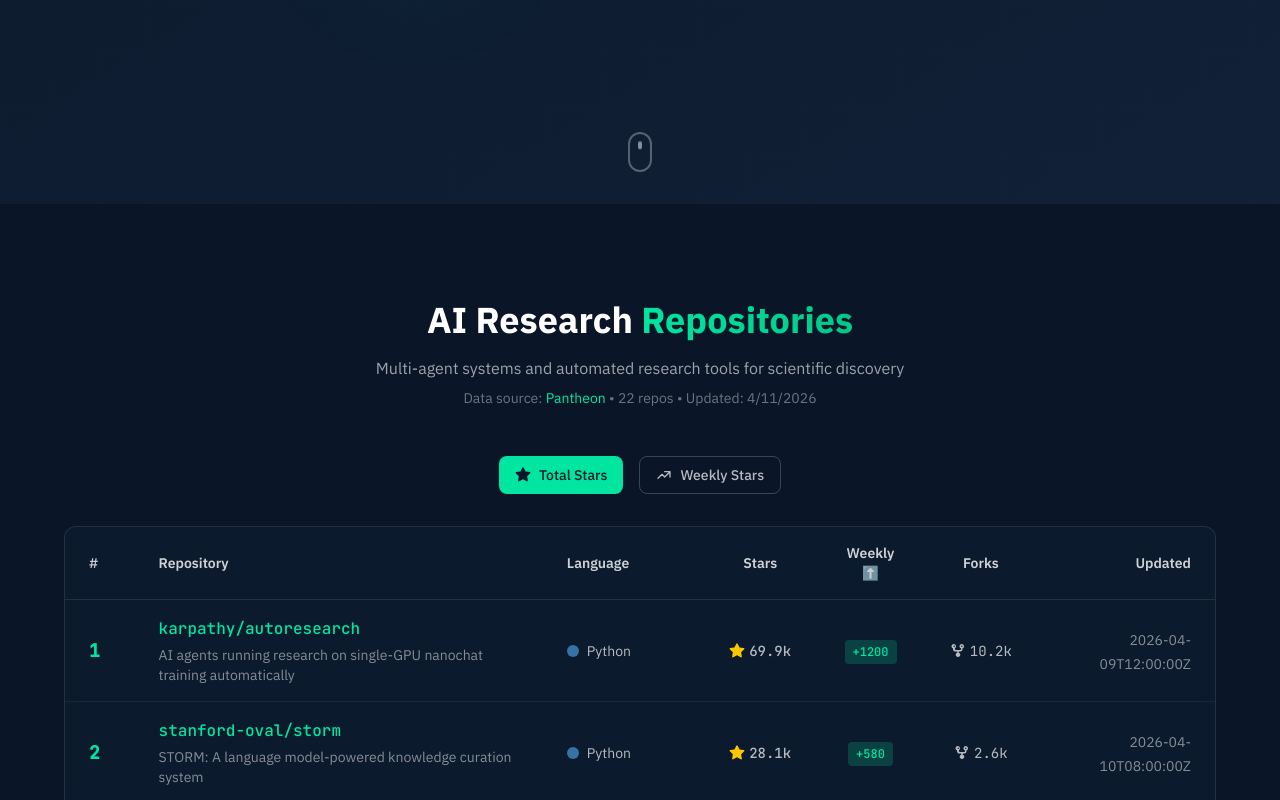
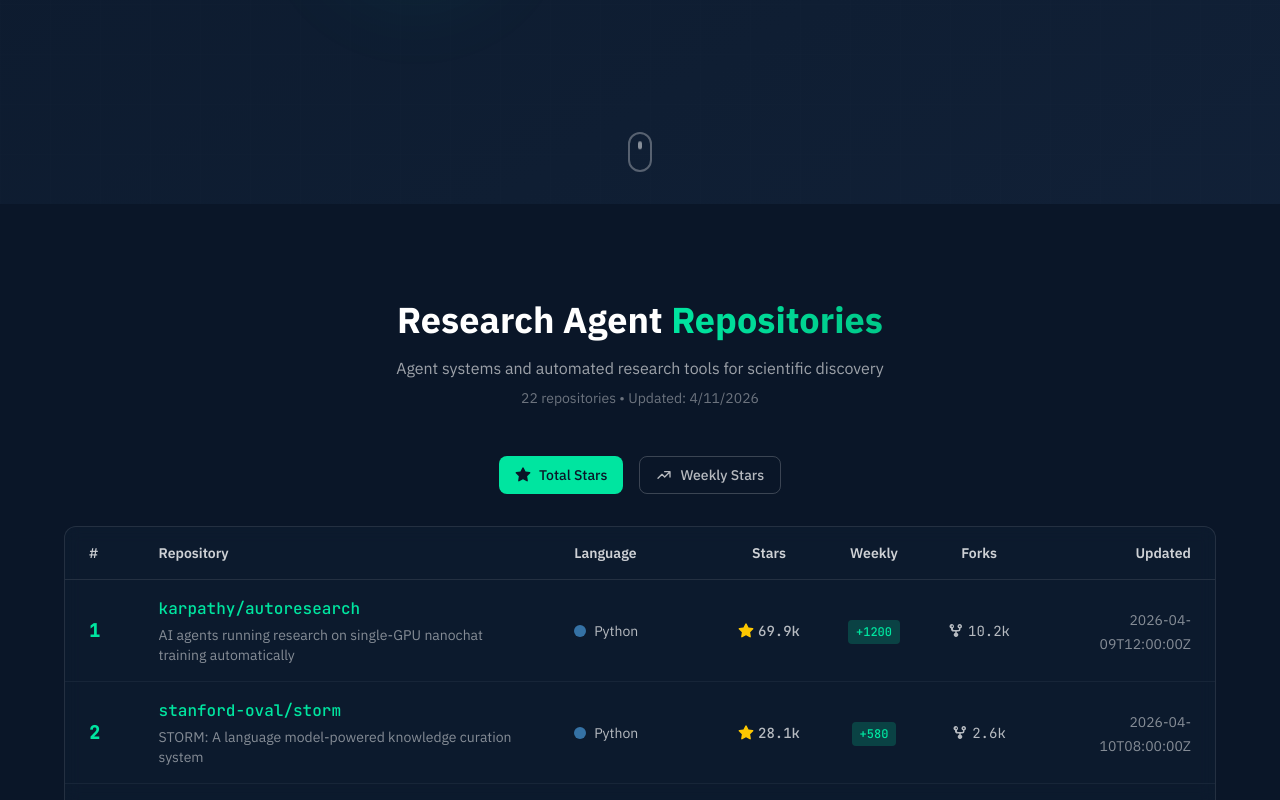
Before and after one commit to onepersonlab/onepersonlab-website, a React (Vite) app: page / in a window 1280 px wide. Shown: the part 596-1396 px from the top of the page. Built offline with nearby package versions, Linux system fonts and the light colour scheme.

Commit message:
fix: remove Pantheon source, rename title, remove arrow

```diff
--- a/src/components/ReposSection.tsx
+++ b/src/components/ReposSection.tsx
@@ -57,14 +57,14 @@
     >
       <div className={`max-w-6xl mx-auto mb-12 text-center transition-all duration-1000 ${isVisible ? 'opacity-100 translate-y-0' : 'opacity-0 translate-y-8'}`}>
         <h2 id="repos-heading" className="text-3xl md:text-4xl font-bold text-white mb-4" style={{ fontFamily: 'var(--font-display)' }}>
-          AI Research{' '}
+          Research Agent{' '}
           <span className="text-transparent bg-clip-text bg-gradient-to-r from-mint-400 to-mint-500">Repositories</span>
         </h2>
         <p className="text-white/60 max-w-2xl mx-auto" style={{ fontFamily: 'var(--font-body)' }}>
-          Multi-agent systems and automated research tools for scientific discovery
+          Agent systems and automated research tools for scientific discovery
         </p>
         <p className="text-white/40 text-sm mt-2" style={{ fontFamily: 'var(--font-body)' }}>
-          Data source: <a href="https://github.com/cadslab/Pantheon" target="_blank" rel="noopener noreferrer" className="text-mint-400 hover:underline">Pantheon</a> • {AGENT_REPOS.length} repos • Updated: {new Date(REPO_DATA_META.generated_at).toLocaleDateString()}
+          {AGENT_REPOS.length} repositories • Updated: {new Date(REPO_DATA_META.generated_at).toLocaleDateString()}
         </p>
       </div>
 
@@ -92,7 +92,7 @@
                 <th scope="col" className="text-left px-6 py-4 text-sm font-semibold text-white/80">Repository</th>
                 <th scope="col" className="text-left px-6 py-4 text-sm font-semibold text-white/80 hidden md:table-cell">Language</th>
                 <th scope="col" className="text-center px-6 py-4 text-sm font-semibold text-white/80">Stars</th>
-                <th scope="col" className="text-center px-6 py-4 text-sm font-semibold text-white/80 hidden sm:table-cell">Weekly ⬆️</th>
+                <th scope="col" className="text-center px-6 py-4 text-sm font-semibold text-white/80 hidden sm:table-cell">Weekly</th>
                 <th scope="col" className="text-center px-6 py-4 text-sm font-semibold text-white/80 hidden lg:table-cell">Forks</th>
                 <th scope="col" className="text-right px-6 py-4 text-sm font-semibold text-white/80 hidden lg:table-cell">Updated</th>
               </tr>
```
